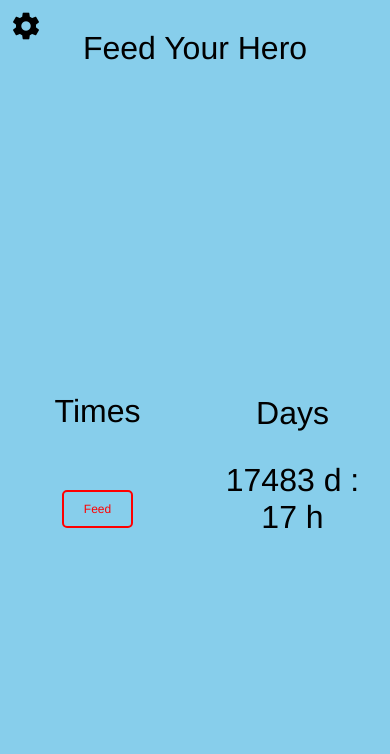
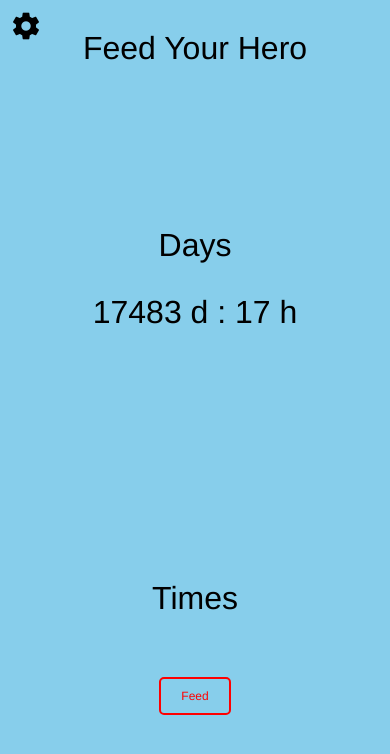
Before and after one commit to sorebear/progress-tracker, a website: page public/index.html in a window 390 px wide. Drawn offline with Linux system fonts and the light colour scheme.

Commit message:
Added Responsive Columns at Mobile size

```diff
--- a/public/scss/styles.scss
+++ b/public/scss/styles.scss
@@ -112,5 +112,14 @@ h1, p {
     margin-bottom: 20px;
     width: 60vw;
     max-width: 300px;
+}
 
+@media only screen and (max-width: 599px) {
+    .left-section, .right-section {
+        width: 100%;
+    }
+
+    .body {
+        flex-direction: column-reverse;
+    }
 }
```
Also changed, not shown: public/dist/styles.css.
